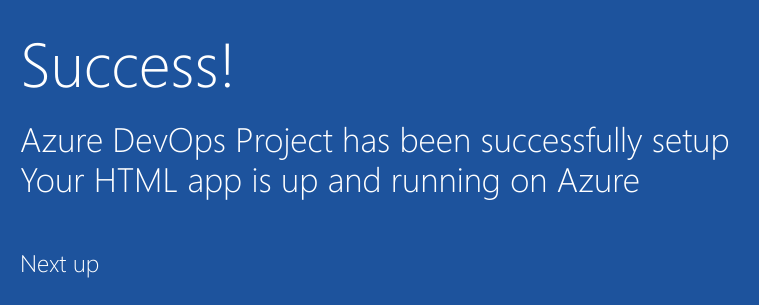
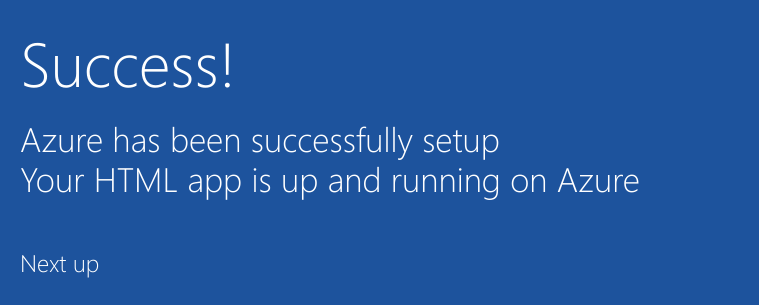
Before and after one commit to divyang9389/TestRepo, a plain HTML site: page index.html in a window 1280 px wide. Shown: the part 352-657 px from the top of the page, 205-964 px from the left. Drawn offline with Linux system fonts and the light colour scheme.

Commit message:
fix text for feature2

```diff
--- a/index.html
+++ b/index.html
@@ -19,7 +19,7 @@
         </div>
             <div class="content-body">
                 <div class="success-text">Success!</div>
-                <div class="description line-1"> Azure DevOps Project has been successfully setup</div>
+                <div class="description line-1"> Azure  has been successfully setup</div>
                 <div class="description line-2"> Your HTML app is up and running on Azure</div>
                 <div class="next-steps-container">
                     <div class="next-steps-header">Next up</div>
```
